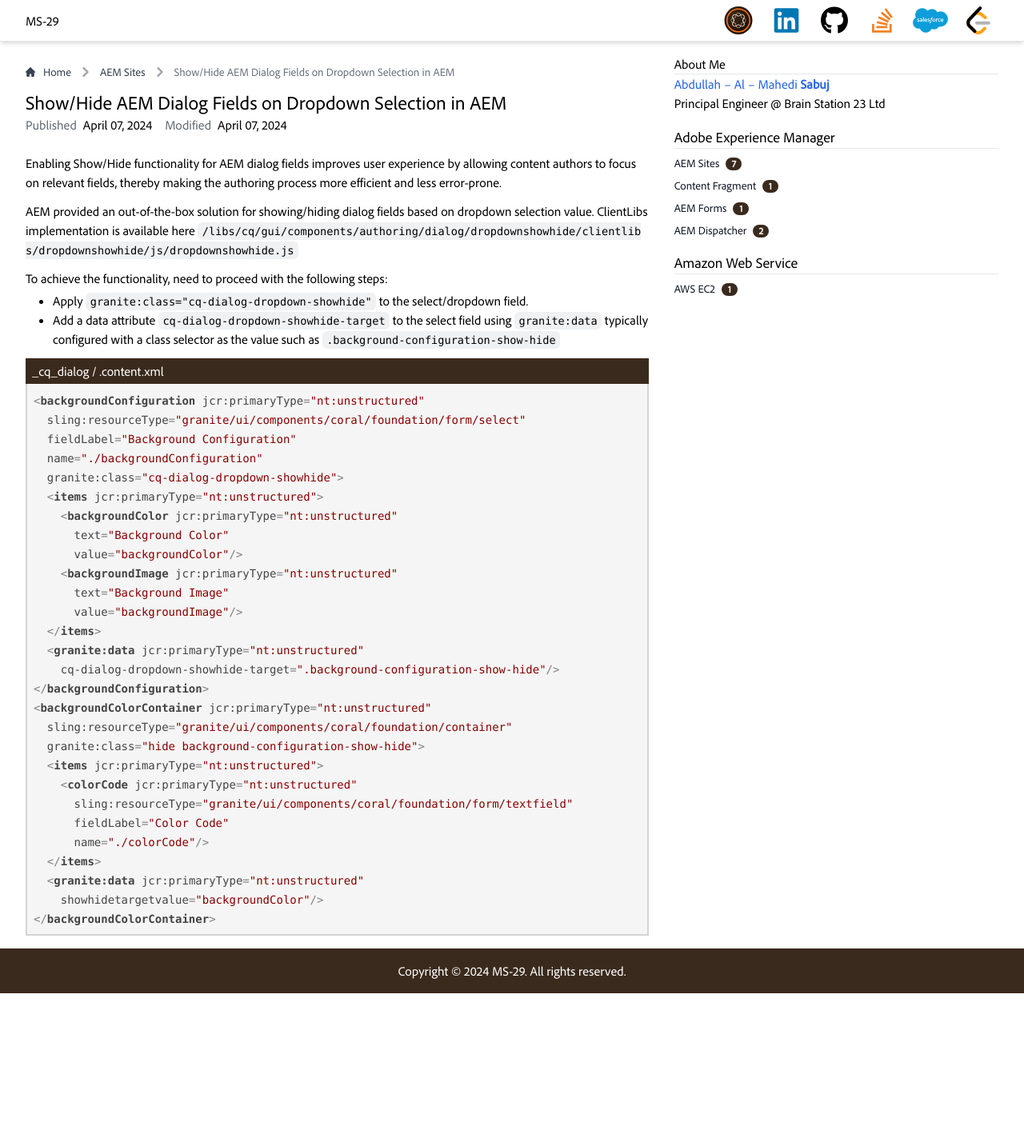
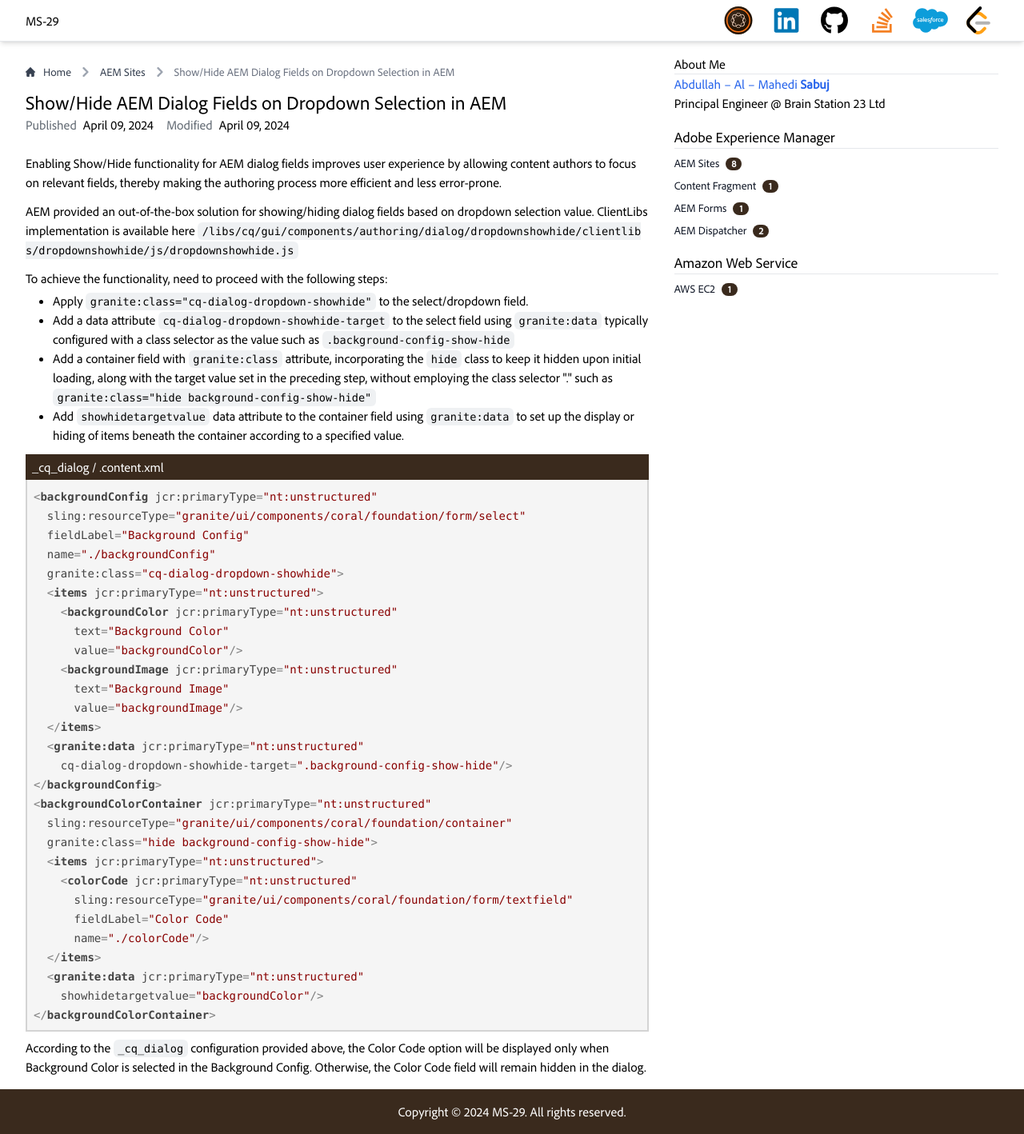
Before and after one commit to MahediSabuj/ms-29.com, a Next.js app: page /aem/sites/show-hide-aem-dialog-fields-on-dropdown-selection in a window 1280 px wide. Shown: the whole page at 80% size. Before the commit the page ends 1242 px from the top, so only its background shows below. Built offline with nearby package versions, Linux system fonts and the light colour scheme.

Commit message:
show/hide fields based on dropdown selection

```diff
--- a/src/app/aem/sites/show-hide-aem-dialog-fields-on-dropdown-selection/page.tsx
+++ b/src/app/aem/sites/show-hide-aem-dialog-fields-on-dropdown-selection/page.tsx
@@ -15,10 +15,10 @@
 };
 
 const show_hide_dialog =
-`<backgroundConfiguration jcr:primaryType="nt:unstructured"
+`<backgroundConfig jcr:primaryType="nt:unstructured"
   sling:resourceType="granite/ui/components/coral/foundation/form/select"
-  fieldLabel="Background Configuration"
-  name="./backgroundConfiguration"
+  fieldLabel="Background Config"
+  name="./backgroundConfig"
   granite:class="cq-dialog-dropdown-showhide">
   <items jcr:primaryType="nt:unstructured">
     <backgroundColor jcr:primaryType="nt:unstructured"
@@ -29,11 +29,11 @@
       value="backgroundImage"/>
   </items>
   <granite:data jcr:primaryType="nt:unstructured"
-    cq-dialog-dropdown-showhide-target=".background-configuration-show-hide"/>
-</backgroundConfiguration>
+    cq-dialog-dropdown-showhide-target=".background-config-show-hide"/>
+</backgroundConfig>
 <backgroundColorContainer jcr:primaryType="nt:unstructured"
   sling:resourceType="granite/ui/components/coral/foundation/container"
-  granite:class="hide background-configuration-show-hide">
+  granite:class="hide background-config-show-hide">
   <items jcr:primaryType="nt:unstructured">
     <colorCode jcr:primaryType="nt:unstructured"
       sling:resourceType="granite/ui/components/coral/foundation/form/textfield"
@@ -74,10 +74,16 @@
             To achieve the functionality, need to proceed with the following steps:
             <ul className="list-disc ml-6 pt-1 pl-2.5">
               <li>Apply <code className="code-inline">granite:class=&quot;cq-dialog-dropdown-showhide&quot;</code> to the select/dropdown field.</li>
-              <li>Add a data attribute <code className="code-inline">cq-dialog-dropdown-showhide-target</code> to the select field using <code className="code-inline">granite:data</code> typically configured with a class selector as the value such as <code className="code-inline">.background-configuration-show-hide</code></li>
+              <li>Add a data attribute <code className="code-inline">cq-dialog-dropdown-showhide-target</code> to the select field using <code className="code-inline">granite:data</code> typically configured with a class selector as the value such as <code className="code-inline">.background-config-show-hide</code></li>
+              <li>Add a container field with <code className="code-inline">granite:class</code> attribute, incorporating the <code className="code-inline">hide</code> class to keep it hidden upon initial loading, along with the target value set in the preceding step, without employing the class selector &quot;.&quot; such as <code className="code-inline">granite:class=&quot;hide background-config-show-hide&quot;</code></li>
+              <li>Add <code className="code-inline">showhidetargetvalue</code> data attribute to the container field using <code className="code-inline">granite:data</code> to set up the display or hiding of items beneath the container according to a specified value.</li>
             </ul>
           </section>
           <Highlight code={show_hide_dialog} language="xml" path="_cq_dialog / .content.xml"/>
+          <div className="pt-2">
+            According to the <code className="code-inline">_cq_dialog</code> configuration provided above, the Color Code option will be displayed
+            only when Background Color is selected in the Background Config. Otherwise, the Color Code field will remain hidden in the dialog.
+          </div>
         </div>
       </article>
     </div>
--- a/src/lib/data/article/aem/sites.ts
+++ b/src/lib/data/article/aem/sites.ts
@@ -225,12 +225,12 @@
 export const SHOW_HIDE_DIALOG_FIELDS_ON_DROPDOWN_SELECTION : IArticleItem = {
   title: "Show/Hide AEM Dialog Fields on Dropdown Selection in AEM",
   url: "/aem/sites/show-hide-aem-dialog-fields-on-dropdown-selection",
-  publishDate: "April 07, 2024",
-  modifiedDate: "April 07, 2024",
+  publishDate: "April 09, 2024",
+  modifiedDate: "April 09, 2024",
   description: `Enabling Show/Hide functionality for AEM dialog fields improves user experience by allowing content authors to
     focus on relevant fields, thereby making the authoring process more efficient and less error-prone.`,
   topics: [ TOPICS.AEM_SITES ],
-  active: false
+  active: true
 }
 
 export const SETTING_UP_ERROR_PAGES_IN_AEM : IArticleItem = {
```
